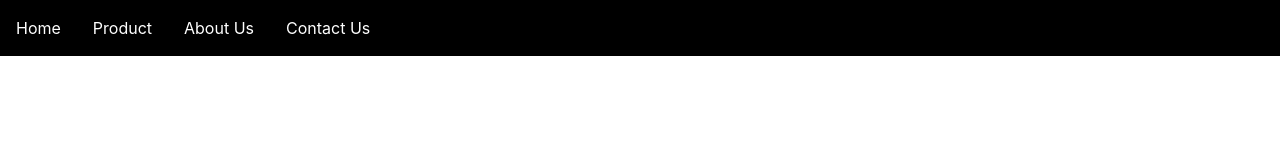
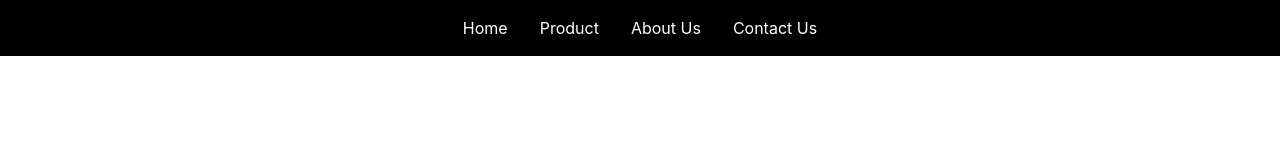
Before and after one commit to sanubose/tailwinCss, a website: page lac-3/index.html in a window 1280 px wide. Drawn offline with Linux system fonts and the light colour scheme.

Commit message:
someUpdates

```diff
--- a/lac-3/index.html
+++ b/lac-3/index.html
@@ -7,7 +7,8 @@
     <link rel="stylesheet" href="output.css">
 </head>
 <body>
-    <ul class="bg-black text-white flex ">
+
+    <ul class="bg-black text-white flex justify-center ">
         <li class="flex"><a class="p-4 hover:bg-zinc-600" href="#Home">Home</a></li>
         <li class="flex"><a class="p-4 hover:bg-zinc-600"href="#Product">Product</a></li>
         <li class="flex"><a class="p-4 hover:bg-zinc-600"href="#About Us">About Us</a></li>
```
Also changed, not shown: lac-3/output.css.
